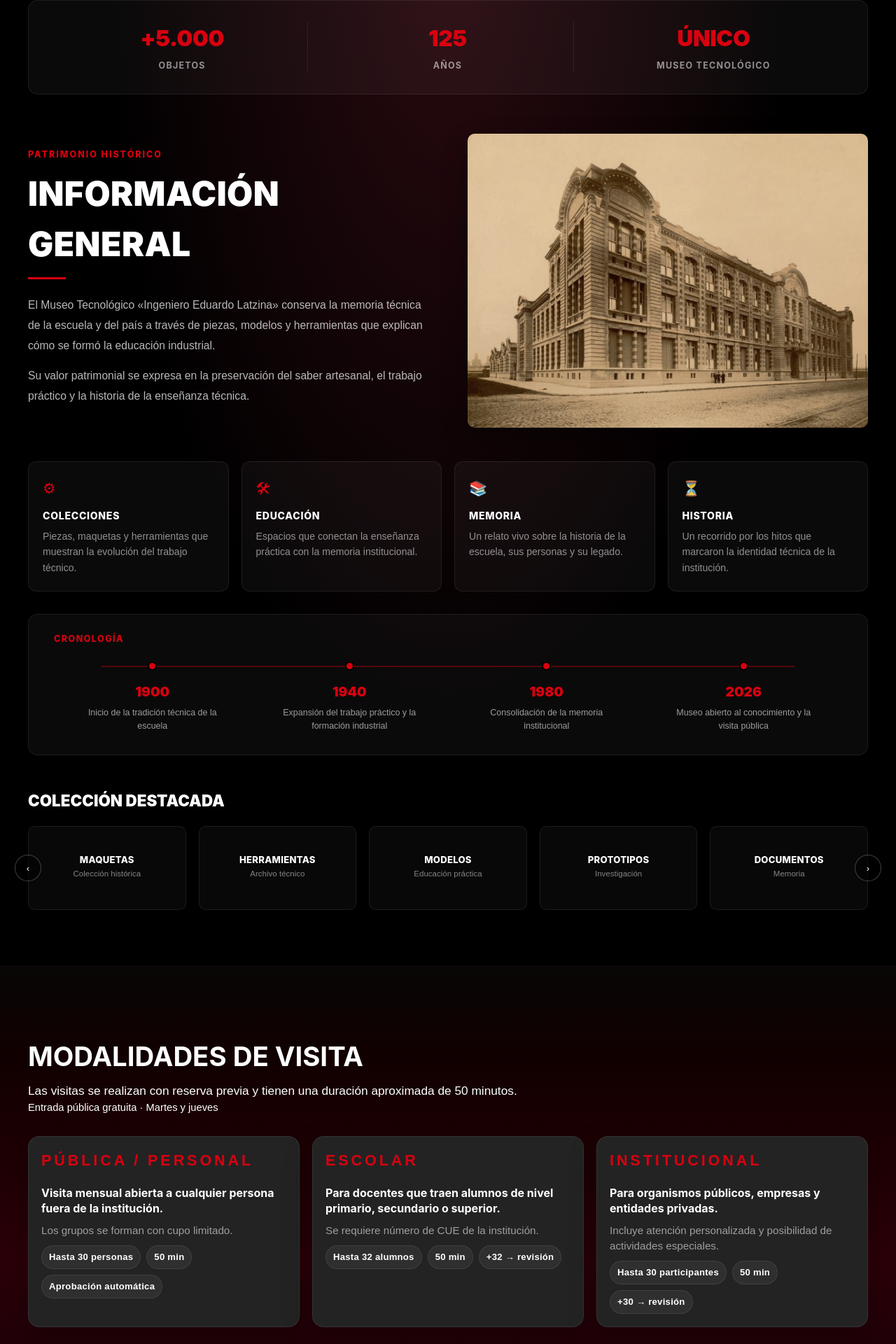
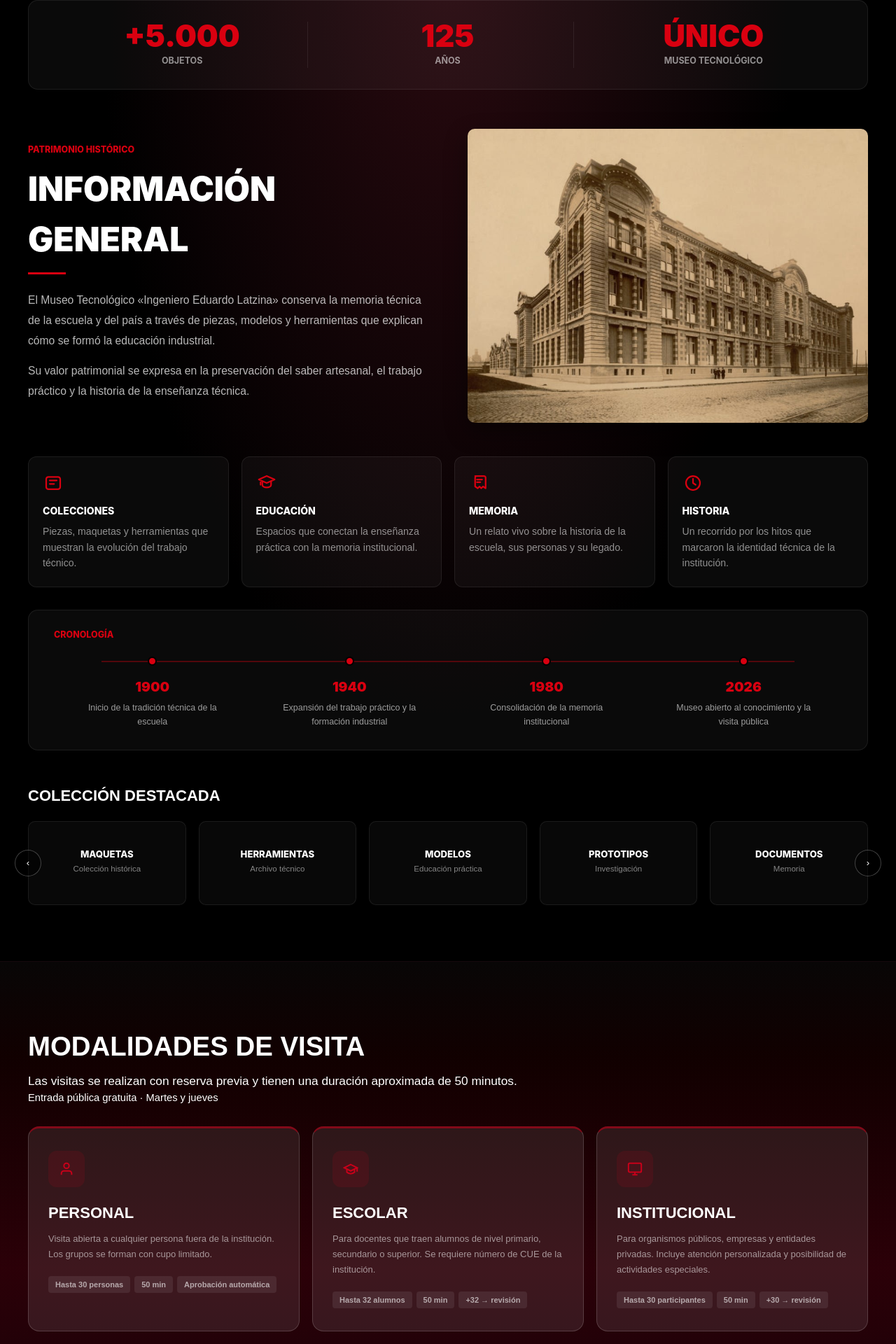
Before and after one commit to ian-nn/Museo-Otto-Krause, a PHP site: page / in a window 1280 px wide. Shown: the part 880-2800 px from the top of the page at 70% size. Run offline with PHP 8.4, Linux system fonts and the light colour scheme.

Commit message:
Mejora del INDEX

```diff
--- a/Museo/museo_web/css/styles.css
+++ b/Museo/museo_web/css/styles.css
@@ -77,6 +77,36 @@ body {
   background: var(--color-surface-primary);
 }
 
+body,
+p,
+span,
+a,
+button,
+input,
+select,
+textarea,
+li,
+h1,
+h2,
+h3,
+h4,
+.hero-tag,
+.hero-description,
+.section-tag,
+.patrimonio-stat-lbl,
+.patrimonio-eyebrow,
+.patrimonio-card-title,
+.patrimonio-timeline-title,
+.patrimonio-coll-link,
+.patrimonio-coll-name,
+.patrimonio-coll-period,
+.visit-info-label,
+.visit-details-list li,
+.btn,
+.nav-link {
+  letter-spacing: 0;
+}
+
 h1,
 h2,
 h3 {
@@ -599,7 +629,7 @@ html {
 .hero-tag {
   font-size: 0.75rem;
   font-weight: 800;
-  letter-spacing: 2px;
+  letter-spacing: 0;
   text-transform: uppercase;
   color: var(--color-brand-accent);
   text-shadow: 0 2px 8px rgba(0, 0, 0, 0.6);
@@ -628,7 +658,7 @@ html {
 .hero-description {
   font-size: 0.875rem;
   font-weight: 700;
-  letter-spacing: 0.08em;
+  letter-spacing: 0;
   color: var(--color-text-medium);
   text-shadow: 0 2px 8px rgba(0, 0, 0, 0.6);
   text-transform: uppercase;
@@ -749,7 +779,7 @@ html {
   font-size: 0.85rem;
   font-weight: 700;
   text-transform: uppercase;
-  letter-spacing: 2px;
+  letter-spacing: 0;
   margin-bottom: 12px;
 }
 
@@ -792,17 +822,18 @@ html {
 
 .patrimonio-stat-num {
   font-family: var(--font-family-heading);
-  font-size: 2rem;
+  font-size: clamp(2.4rem, 3.4vw, 3.4rem);
   font-weight: 900;
   color: var(--brand-accent);
-  letter-spacing: -0.01em;
+  letter-spacing: 0;
+  line-height: 0.95;
 }
 
 .patrimonio-stat-lbl {
   font-family: var(--font-family-heading);
   font-size: 0.78rem;
   font-weight: 700;
-  letter-spacing: 0.1em;
+  letter-spacing: 0;
   text-transform: uppercase;
   color: rgba(255, 255, 255, 0.55);
   margin-top: 6px;
@@ -820,7 +851,7 @@ html {
   font-family: var(--font-family-heading);
   font-size: 0.78rem;
   font-weight: 800;
-  letter-spacing: 0.16em;
+  letter-spacing: 0;
   text-transform: uppercase;
   color: var(--brand-accent);
   margin-bottom: 10px;
@@ -833,7 +864,7 @@ html {
   font-weight: 900;
   text-transform: uppercase;
   color: var(--text-high);
-  letter-spacing: 0.01em;
+  letter-spacing: 0;
   margin: 0 0 18px 0;
   position: relative;
   padding-bottom: 14px;
@@ -894,7 +925,7 @@ html {
   font-family: var(--font-family-heading);
   font-size: 0.88rem;
   font-weight: 800;
-  letter-spacing: 0.05em;
+  letter-spacing: 0;
   text-transform: uppercase;
   color: var(--text-high);
   margin-bottom: 8px;
@@ -919,7 +950,7 @@ html {
   font-family: var(--font-family-heading);
   font-size: 0.78rem;
   font-weight: 800;
-  letter-spacing: 0.12em;
+  letter-spacing: 0;
   text-transform: uppercase;
   color: var(--brand-accent);
   margin-bottom: 22px;
@@ -981,8 +1012,8 @@ html {
 }
 
 .patrimonio-coll-title {
-  font-family: var(--font-family-heading);
-  font-size: 1.4rem;
+  font-family: var(--font-display);
+  font-size: 22px;
   font-weight: 900;
   text-transform: uppercase;
   color: var(--text-high);
@@ -997,7 +1028,7 @@ html {
   font-family: var(--font-family-heading);
   font-size: 0.75rem;
   font-weight: 800;
-  letter-spacing: 0.08em;
+  letter-spacing: 0;
   text-transform: uppercase;
   padding: 9px 16px;
   border-radius: 7px;
@@ -1039,7 +1070,7 @@ html {
   font-family: var(--font-family-heading);
   font-size: 0.82rem;
   font-weight: 800;
-  letter-spacing: 0.02em;
+  letter-spacing: 0;
   text-transform: uppercase;
   color: var(--text-high);
 }
@@ -1174,8 +1205,12 @@ html {
 
 
 .reservas-heading h2 {
+  font-family: var(--font-display);
   font-size: clamp(1.9rem, 4vw, 2.4rem);
-   color: var(--text-high);
+  font-weight: 900;
+  text-transform: uppercase;
+  color: var(--text-high);
+  letter-spacing: 0;
   margin: 0 0 16px 0;
   line-height: 1.1;
 }
@@ -1194,22 +1229,63 @@ html {
   margin-bottom: 0;
 }
 
-.visit-info-card {
-  background-color: #232323;
-  border: 1px solid rgba(255, 255, 255, 0.08);
+.visit-card {
+  background: rgba(255, 255, 255, 0.09);
+  border: 1px solid rgba(255, 255, 255, 0.16);
   border-radius: 16px;
-  padding: 18px;
-  box-shadow: 0 18px 40px rgba(0, 0, 0, 0.28);
-  display: flex;
-  flex-direction: column;
-  gap: 10px;
-  transition: transform 0.25s ease, box-shadow 0.25s ease, border-color 0.25s ease;
-}
-
-.visit-info-card:hover {
-  transform: translateY(-6px);
-  border-color: rgba(217, 0, 16, 0.25);
-  box-shadow: 0 18px 40px rgba(0, 0, 0, 0.38), 0 0 0 1px rgba(217, 0, 16, 0.08);
+  padding: 32px 28px;
+  transition: all 0.2s;
+  border-top: 3px solid rgba(200, 0, 26, 0.55);
+}
+
+.visit-card:hover {
+  background: rgba(200, 0, 26, 0.14);
+  border-color: rgba(200, 0, 26, 0.5);
+  transform: translateY(-4px);
+}
+
+.visit-card-icon {
+  width: 52px;
+  height: 52px;
+  background: rgba(200, 0, 26, 0.12);
+  border-radius: 12px;
+  display: flex;
+  align-items: center;
+  justify-content: center;
+  margin-bottom: 20px;
+}
+
+.visit-card-title {
+  font-family: var(--font-display);
+  font-size: 22px;
+  font-weight: 800;
+  text-transform: uppercase;
+  color: white;
+  letter-spacing: 0;
+  margin-bottom: 10px;
+}
+
+.visit-card-desc {
+  font-size: 13px;
+  color: rgba(255, 255, 255, 0.55);
+  line-height: 1.7;
+  margin-bottom: 20px;
+  margin: 0 0 20px 0;
+}
+
+.visit-card-detail {
+  display: flex;
+  flex-wrap: wrap;
+  gap: 6px;
+}
+
+.visit-card-chip {
+  font-size: 11px;
+  font-weight: 700;
+  color: rgba(255, 255, 255, 0.6);
+  background: rgba(255, 255, 255, 0.08);
+  padding: 4px 10px;
+  border-radius: 4px;
 }
 
 .visit-hours {
@@ -1225,55 +1301,15 @@ html {
   font-size: 0.92rem;
 }
 
-.visit-info-label {
-  display: inline-block;
-  color: var(--brand-accent);
-  font-size: 1.35rem;
-  text-transform: uppercase;
-  letter-spacing: 0.18em;
-  font-weight: 800;
-  margin-bottom: 10px;
-}
-
-.visit-info-card h3 {
-  color: var(--text-high);
-  font-size: 1rem;
-  margin: 0;
-  line-height: 1.35;
-}
-
-.visit-info-card p {
-  color: var(--text-medium);
-  font-size: 0.95rem;
-  line-height: 1.45;
-  margin: 0;
-}
-
-.visit-details-list {
-  list-style: none;
-  margin: 0;
-  padding: 0;
-  display: flex;
-  flex-wrap: wrap;
-  gap: 8px;
-}
-
+.visit-info-card,
+.visit-info-label,
+.visit-details-list,
 .visit-details-list li {
-  background: rgba(255, 255, 255, 0.06);
-  border: 1px solid rgba(255, 255, 255, 0.08);
-  border-radius: 999px;
-  padding: 6px 10px;
-  color: var(--text-high);
-  font-size: 0.82rem;
-  font-weight: 600;
-  letter-spacing: 0.02em;
+  display: none;
 }
 
 .action-wrapper {
-  margin-top: 8px;
-}
-
-.action-wrapper {
+  margin-top: 32px;
   display: flex;
   justify-content: center;
 }
@@ -1287,7 +1323,7 @@ html {
   border-radius: 999px;
   font-size: 0.95rem;
   padding: 13px 18px;
-  letter-spacing: 0.04em;
+  letter-spacing: 0;
 }
 
 @media (max-width: 1100px) {
--- a/Museo/museo_web/index.html
+++ b/Museo/museo_web/index.html
@@ -115,22 +115,45 @@
 
         <div class="patrimonio-cards">
           <article class="patrimonio-card">
-            <div class="patrimonio-card-icon">⚙</div>
+            <div class="patrimonio-card-icon" aria-hidden="true">
+              <svg viewBox="0 0 24 24" fill="none" stroke="currentColor" stroke-width="1.8" stroke-linecap="round" stroke-linejoin="round">
+                <path d="M4 7.5A2.5 2.5 0 0 1 6.5 5h11A2.5 2.5 0 0 1 20 7.5v9A2.5 2.5 0 0 1 17.5 19h-11A2.5 2.5 0 0 1 4 16.5z" />
+                <path d="M8 9h8" />
+                <path d="M8 13h5" />
+              </svg>
+            </div>
             <h3 class="patrimonio-card-title">Colecciones</h3>
             <p class="patrimonio-card-desc">Piezas, maquetas y herramientas que muestran la evolución del trabajo técnico.</p>
           </article>
           <article class="patrimonio-card">
-            <div class="patrimonio-card-icon">🛠</div>
+            <div class="patrimonio-card-icon" aria-hidden="true">
+              <svg viewBox="0 0 24 24" fill="none" stroke="currentColor" stroke-width="1.8" stroke-linecap="round" stroke-linejoin="round">
+                <path d="M12 4 3 8l9 4 9-4-9-4Z" />
+                <path d="M7 10v4c0 1.7 2.2 3 5 3s5-1.3 5-3v-4" />
+                <path d="M5 11v3" />
+              </svg>
+            </div>
             <h3 class="patrimonio-card-title">Educación</h3>
             <p class="patrimonio-card-desc">Espacios que conectan la enseñanza práctica con la memoria institucional.</p>
           </article>
           <article class="patrimonio-card">
-            <div class="patrimonio-card-icon">📚</div>
+            <div class="patrimonio-card-icon" aria-hidden="true">
+              <svg viewBox="0 0 24 24" fill="none" stroke="currentColor" stroke-width="1.8" stroke-linecap="round" stroke-linejoin="round">
+                <path d="M7 4h10a2 2 0 0 1 2 2v12l-3-2-2 2-2-2-2 2-3-2V6a2 2 0 0 1 2-2Z" />
+                <path d="M9 8h6" />
+                <path d="M9 11h4" />
+              </svg>
+            </div>
             <h3 class="patrimonio-card-title">Memoria</h3>
             <p class="patrimonio-card-desc">Un relato vivo sobre la historia de la escuela, sus personas y su legado.</p>
           </article>
           <article class="patrimonio-card">
-            <div class="patrimonio-card-icon">⏳</div>
+            <div class="patrimonio-card-icon" aria-hidden="true">
+              <svg viewBox="0 0 24 24" fill="none" stroke="currentColor" stroke-width="1.8" stroke-linecap="round" stroke-linejoin="round">
+                <circle cx="12" cy="12" r="8" />
+                <path d="M12 7v5l3 2" />
+              </svg>
+            </div>
             <h3 class="patrimonio-card-title">Historia</h3>
             <p class="patrimonio-card-desc">Un recorrido por los hitos que marcaron la identidad técnica de la institución.</p>
           </article>
@@ -213,37 +236,52 @@
            <div class="reservas-card-panel">
           <p class="visit-hours visit-hours-top">Entrada pública gratuita · Martes y jueves</p>
           <div class="reservas-cards-grid">
-            <article class="visit-info-card public-card">
-              <span class="visit-info-label">PÚBLICA / PERSONAL</span>
-              <h3>Visita mensual abierta a cualquier persona fuera de la institución.</h3>
-              <p>Los grupos se forman con cupo limitado.</p>
-              <ul class="visit-details-list">
-                <li>Hasta 30 personas</li>
-                <li>50 min</li>
-                <li>Aprobación automática</li>
-              </ul>
+            <article class="visit-card public-card">
+              <div class="visit-card-icon" aria-hidden="true">
+                <svg width="22" height="22" viewBox="0 0 24 24" fill="none" stroke="#c8001a" stroke-width="2.2">
+                  <path d="M20 21v-2a4 4 0 0 0-4-4H8a4 4 0 0 0-4 4v2"/>
+                  <circle cx="12" cy="7" r="4"/>
+                </svg>
+              </div>
+              <h3 class="visit-card-title">Personal</h3>
+              <p class="visit-card-desc">Visita abierta a cualquier persona fuera de la institución. Los grupos se forman con cupo limitado.</p>
+              <div class="visit-card-detail">
+                <span class="visit-card-chip">Hasta 30 personas</span>
+                <span class="visit-card-chip">50 min</span>
+                <span class="visit-card-chip">Aprobación automática</span>
+              </div>
             </article>
 
-            <article class="visit-info-card school-card">
-              <span class="visit-info-label">ESCOLAR</span>
-              <h3>Para docentes que traen alumnos de nivel primario, secundario o superior.</h3>
-              <p>Se requiere número de CUE de la institución.</p>
-              <ul class="visit-details-list">
-                <li>Hasta 32 alumnos</li>
-                <li>50 min</li>
-                <li>+32 → revisión</li>
-              </ul>
+            <article class="visit-card school-card">
+              <div class="visit-card-icon" aria-hidden="true">
+                <svg width="22" height="22" viewBox="0 0 24 24" fill="none" stroke="#c8001a" stroke-width="2.2">
+                  <path d="M22 10v6M2 10l10-5 10 5-10 5z"/>
+                  <path d="M6 12v5c3 3 9 3 12 0v-5"/>
+                </svg>
+              </div>
+              <h3 class="visit-card-title">Escolar</h3>
+              <p class="visit-card-desc">Para docentes que traen alumnos de nivel primario, secundario o superior. Se requiere número de CUE de la institución.</p>
+              <div class="visit-card-detail">
+                <span class="visit-card-chip">Hasta 32 alumnos</span>
+                <span class="visit-card-chip">50 min</span>
+                <span class="visit-card-chip">+32 → revisión</span>
+              </div>
             </article>
 
-            <article class="visit-info-card institutional-card">
-              <span class="visit-info-label">INSTITUCIONAL</span>
-              <h3>Para organismos públicos, empresas y entidades privadas.</h3>
-              <p>Incluye atención personalizada y posibilidad de actividades especiales.</p>
-              <ul class="visit-details-list">
-                <li>Hasta 30 participantes</li>
-                <li>50 min</li>
-                <li>+30 → revisión</li>
-              </ul>
+            <article class="visit-card institutional-card">
+              <div class="visit-card-icon" aria-hidden="true">
+                <svg width="22" height="22" viewBox="0 0 24 24" fill="none" stroke="#c8001a" stroke-width="2.2">
+                  <rect x="2" y="3" width="20" height="14" rx="2"/>
+                  <path d="M8 21h8M12 17v4"/>
+                </svg>
+              </div>
+              <h3 class="visit-card-title">Institucional</h3>
+              <p class="visit-card-desc">Para organismos públicos, empresas y entidades privadas. Incluye atención personalizada y posibilidad de actividades especiales.</p>
+              <div class="visit-card-detail">
+                <span class="visit-card-chip">Hasta 30 participantes</span>
+                <span class="visit-card-chip">50 min</span>
+                <span class="visit-card-chip">+30 → revisión</span>
+              </div>
             </article>
           </div>
 
```
